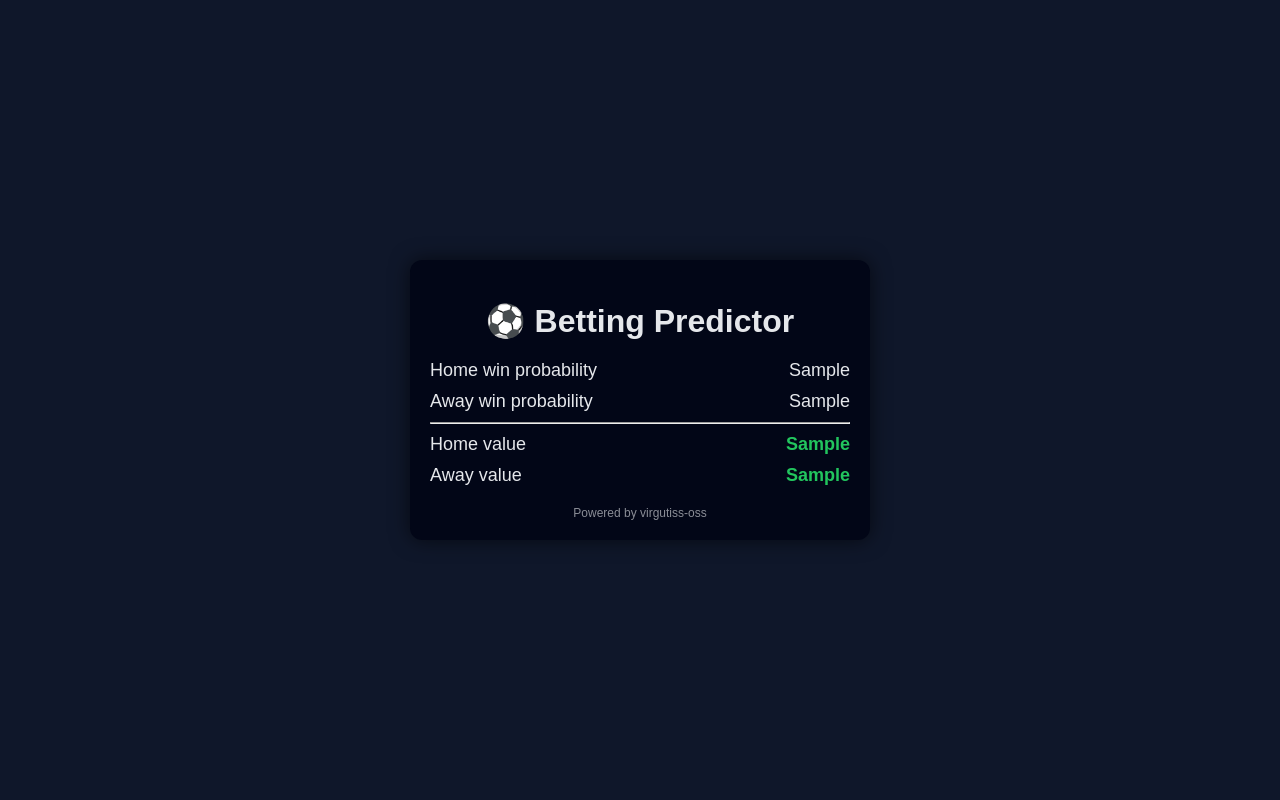
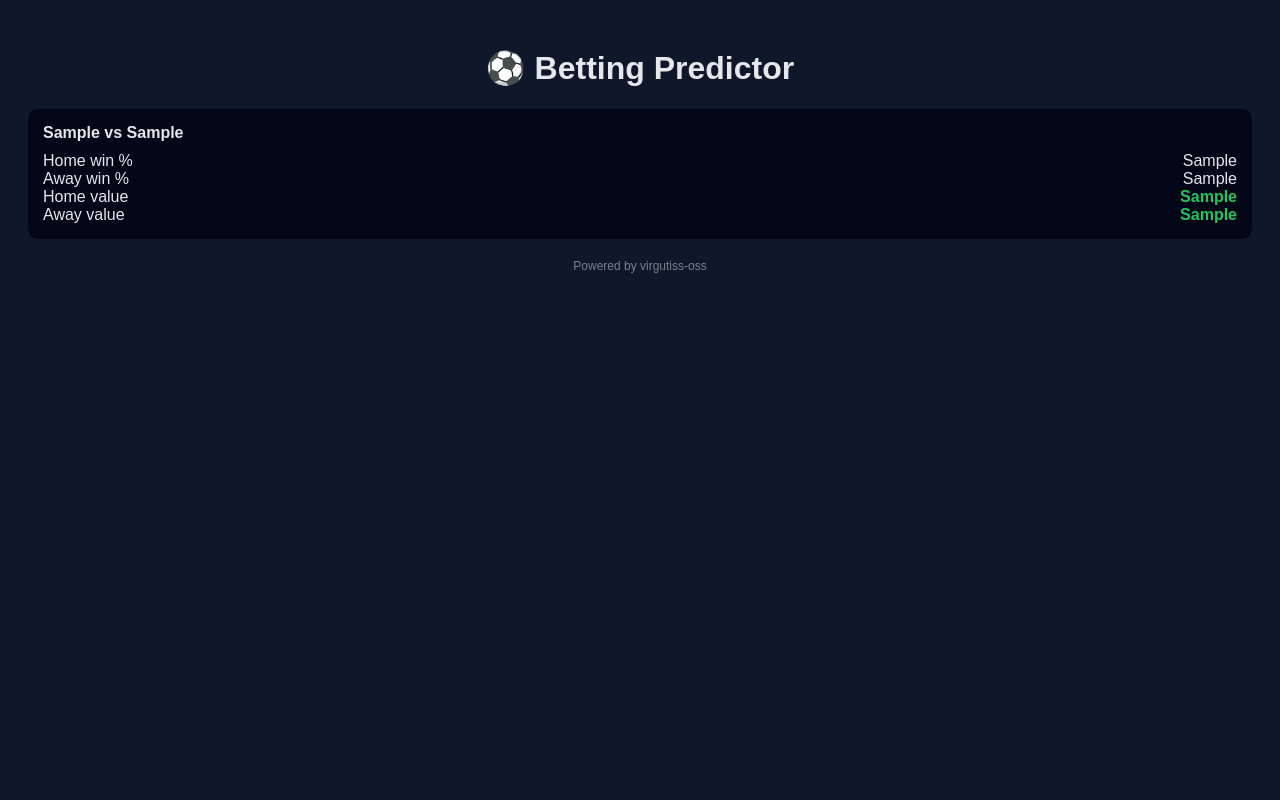
Before and after one commit to virgutiss-oss/betting-predictor, a Flask app: template templates/index.html in a window 1280 px wide. Run offline with Flask 3, Linux system fonts and the light colour scheme; the template is opened without the code that fills it: most values are stand-ins (such as "Sample title", 1, 10 or a date in 2020); parts of the project's set-up code (start-up, migrations or seed data) failed here and were passed over.

Commit message:
Update index.html

```diff
--- a/templates/index.html
+++ b/templates/index.html
@@ -1,88 +1,87 @@
 <!DOCTYPE html>
-<html lang="en">
+<html>
 <head>
     <meta charset="UTF-8">
     <title>⚽ Betting Predictor</title>
     <meta name="viewport" content="width=device-width, initial-scale=1.0">
     <style>
         body {
-            font-family: Arial, sans-serif;
+            font-family: Arial;
             background: #0f172a;
             color: #e5e7eb;
-            display: flex;
-            justify-content: center;
-            align-items: center;
-            min-height: 100vh;
-            margin: 0;
-        }
-        .card {
-            background: #020617;
             padding: 20px;
-            border-radius: 12px;
-            width: 100%;
-            max-width: 420px;
-            box-shadow: 0 0 20px rgba(0,0,0,0.6);
         }
         h1 {
             text-align: center;
-            margin-bottom: 20px;
+        }
+        .match {
+            background: #020617;
+            padding: 15px;
+            margin-bottom: 15px;
+            border-radius: 10px;
+        }
+        .teams {
+            font-weight: bold;
+            margin-bottom: 10px;
         }
         .row {
             display: flex;
             justify-content: space-between;
-            margin: 10px 0;
-            font-size: 18px;
         }
-        .value-true {
+        .true {
             color: #22c55e;
             font-weight: bold;
         }
-        .value-false {
+        .false {
             color: #ef4444;
         }
         footer {
             text-align: center;
+            margin-top: 20px;
             font-size: 12px;
-            opacity: 0.6;
-            margin-top: 20px;
+            opacity: 0.5;
         }
     </style>
 </head>
 <body>
 
-<div class="card">
-    <h1>⚽ Betting Predictor</h1>
+<h1>⚽ Betting Predictor</h1>
 
-    <div class="row">
-        <span>Home win probability</span>
-        <span>{{ home_prob }}</span>
+{% for match in predictions %}
+<div class="match">
+    <div class="teams">
+        {{ match.home_team }} vs {{ match.away_team }}
     </div>
 
     <div class="row">
-        <span>Away win probability</span>
-        <span>{{ away_prob }}</span>
+        <span>Home win %</span>
+        <span>{{ match.home_prob }}</span>
     </div>
 
-    <hr>
+    <div class="row">
+        <span>Away win %</span>
+        <span>{{ match.away_prob }}</span>
+    </div>
 
     <div class="row">
         <span>Home value</span>
-        <span class="{{ 'value-true' if home_value else 'value-false' }}">
-            {{ home_value }}
+        <span class="{{ 'true' if match.home_value else 'false' }}">
+            {{ match.home_value }}
         </span>
     </div>
 
     <div class="row">
         <span>Away value</span>
-        <span class="{{ 'value-true' if away_value else 'value-false' }}">
-            {{ away_value }}
+        <span class="{{ 'true' if match.away_value else 'false' }}">
+            {{ match.away_value }}
         </span>
     </div>
+</div>
+{% endfor %}
 
-    <footer>
-        Powered by virgutiss-oss
-    </footer>
-</div>
+<footer>
+    Powered by virgutiss-oss
+</footer>
 
 </body>
 </html>
```
